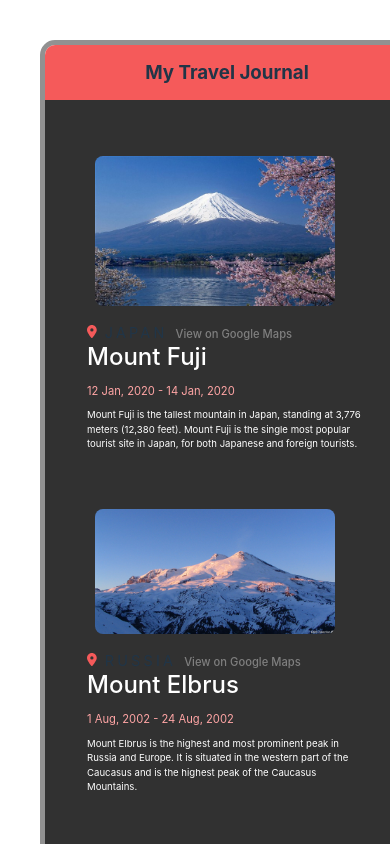
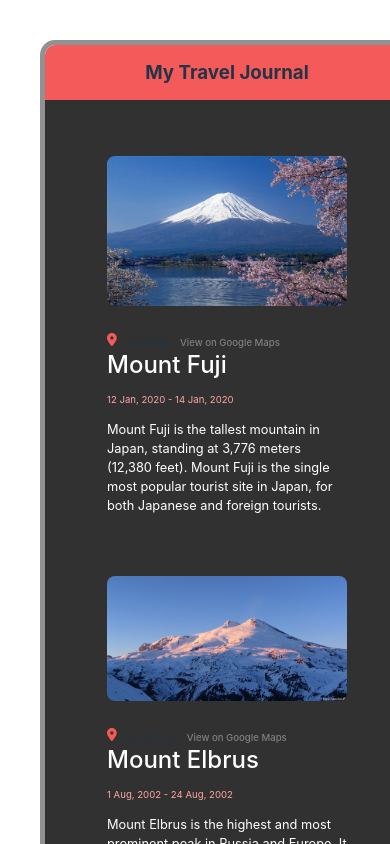
Before and after one commit to evgeniikozhushko/TravelJournal, a React (Vite) app: page / in a window 390 px wide. Shown: the top 844 px of the page. Built offline with nearby package versions, Linux system fonts and the light colour scheme.

Commit message:
Fixed media queries

```diff
--- a/src/App.css
+++ b/src/App.css
@@ -138,7 +138,7 @@ p {
 /* Media queries by ChatGPT*/
 
 /* Small devices (portrait phones, less than 576px) */
-@media (max-width: 575.98px) {
+@media (max-width: 768px) {
   #root {
     width: 100%;
     padding: 2rem;
@@ -157,53 +157,38 @@ p {
     font-size: 1.5rem;
   }
   .card--stats {
-    max-width: 280px;
+    width: 80%;
     margin: 0 auto;
   }
 }
 
+@media (max-width: 767px) {
+  .app--container {
+    display: flex;
+    flex-direction: column;
+  }
 
-/* Medium devices (tablets, 768px and up) */
-@media (min-width: 768px) {
-  #root {
-    width: 70%;
-    padding: 3rem;
+  .card--image {
+    margin: 0 auto 1.5rem;
+    order: -1; /* Placing the card--image above other content */
   }
-  .card--image {
-    width: 100px;
-    height: 134px;
+
+  .card--stats {
+    max-width: none;
   }
-  .card--stats {
-    max-width: 280px;
+
+  .card--title {
+    font-size: 1.5rem;
+    margin-bottom: 0.5rem;
+  }
+
+  .card--description {
+    font-size: 0.8rem;
+  }
+
+  .card--location,
+  .card--url,
+  .card--date {
+    font-size: 0.6rem;
   }
 }
-
-/* Large devices (desktops, 992px and up) */
-@media (min-width: 992px) {
-  #root {
-    width: 60%;
-  }
-  .card--image {
-    width: 100px;
-    height: 134px;
-  }
-  .navbar--container {
-    max-height: 70px;
-  }
-  .main--container {
-    max-height: 800px;
-  }
-}
-
-/* Extra large devices (large desktops, 1200px and up) */
-@media (min-width: 1200px) {
-  #root {
-    width: 50%;
-  }
-  .navbar--container {
-    max-height: 80px;
-  }
-  .main--container {
-    max-height: 900px;
-  }
-}
```
